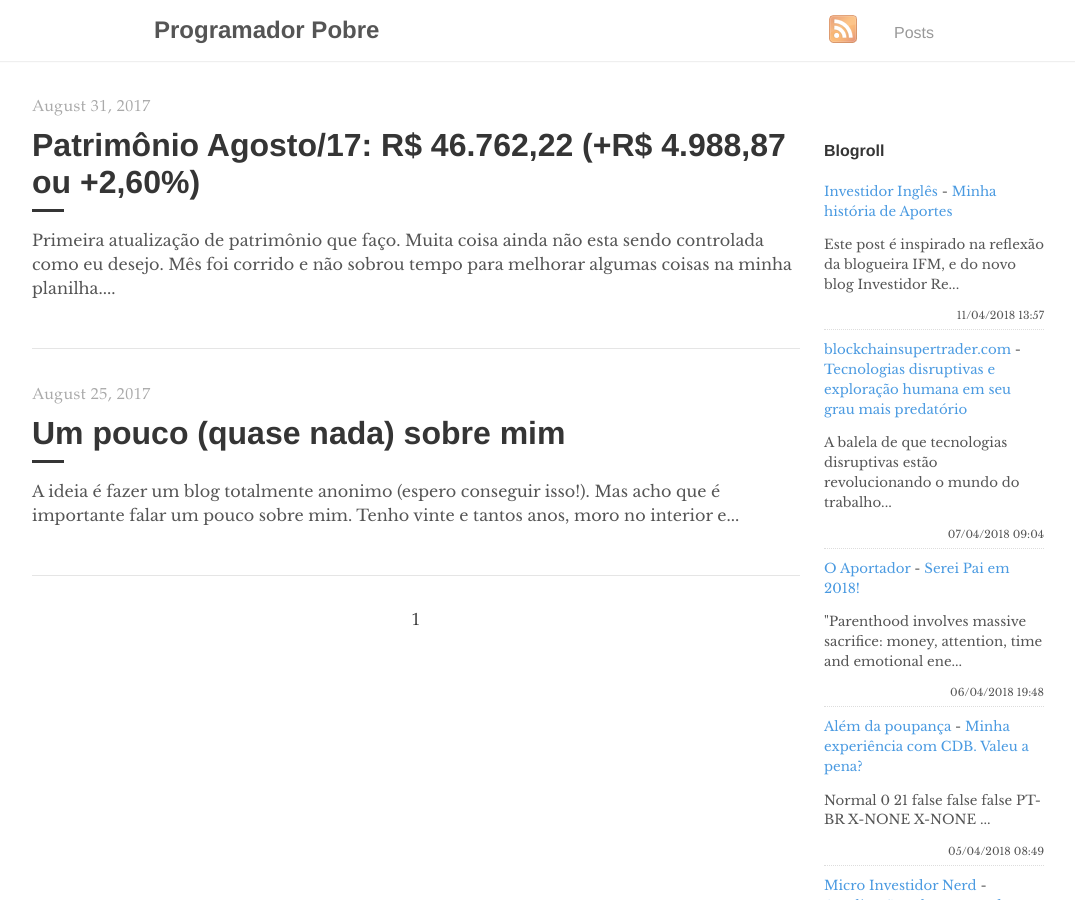
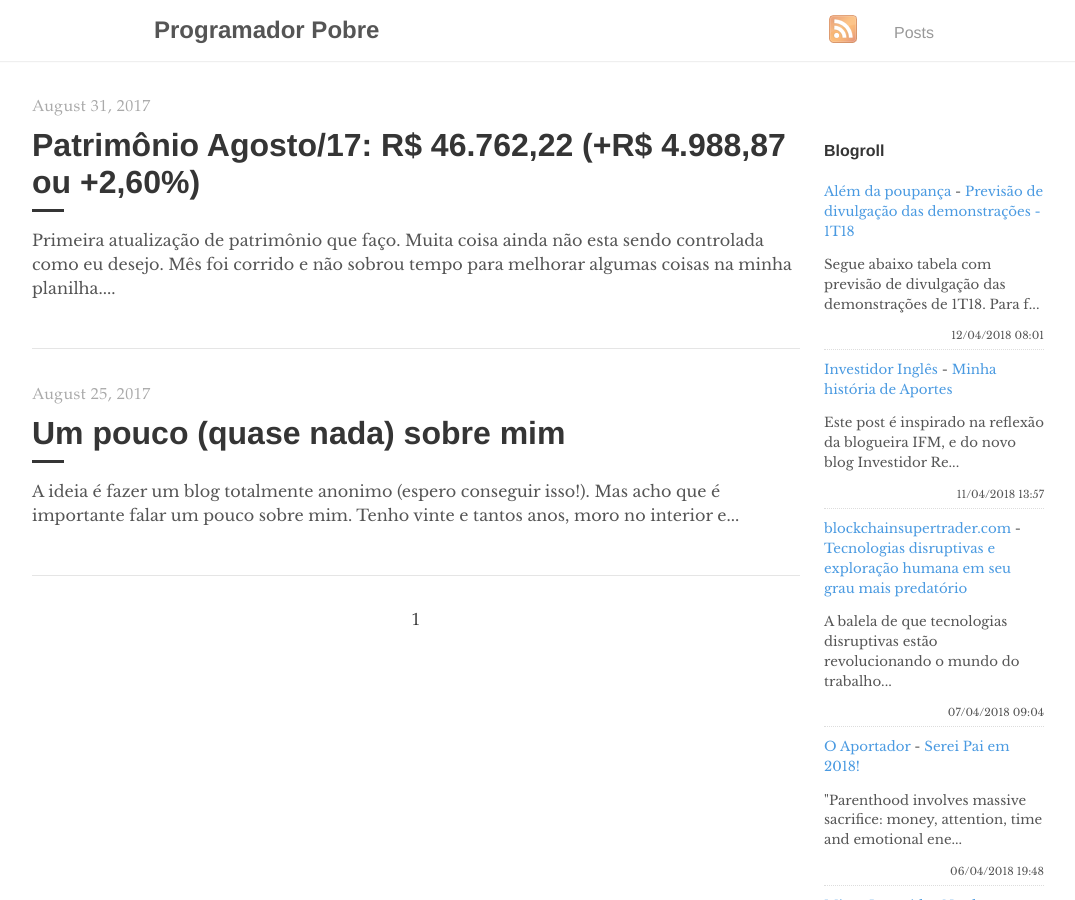
Before and after one commit to programadorpobre/programadorpobre.github.io, a Jekyll site: the page built from index.html, in a window 1280 px wide and 900 px high. Shown: the whole window, without its empty margins (96-1171 px from the left). Built offline with Jekyll 4.4.1, drawn with Linux system fonts in a browser that asks for light colours; the list of posts is cut into pages by our own code; comment, search, counter and statistics services are not loaded.

Commit message:
[ci skip] travis #250

```diff
--- a/_includes/feed-entries.html
+++ b/_includes/feed-entries.html
@@ -1,3 +1,8 @@
+<div class="feed-entry">
+    <a class="feed-entry-site-name" href="https://alemdapoupanca.blogspot.com/">Além da poupança</a> - <a class="feed-entry-title" href="https://alemdapoupanca.blogspot.com/2018/04/previsao-de-divulgacao-das.html">Previsão de divulgação das demonstrações - 1T18</a>
+    <p class="feed-entry-summary">Segue abaixo tabela com previsão de divulgação das demonstrações de 1T18. Para f...</p>
+    <time datetime="2018-04-12T08:01:00.001-03:00">12/04/2018 08:01</time>
+</div>
 <div class="feed-entry">
     <a class="feed-entry-site-name" href="https://www.investidoringles.com/">Investidor Inglês</a> - <a class="feed-entry-title" href="https://www.investidoringles.com/2018/04/historias-guardar-dinheiro.html">Minha história de Aportes</a>
     <p class="feed-entry-summary">Este post é inspirado na reflexão da blogueira IFM, e do novo blog Investidor Re...</p>
@@ -12,11 +17,6 @@
     <a class="feed-entry-site-name" href="https://oaportadorfinanceiro.blogspot.com/">O Aportador</a> - <a class="feed-entry-title" href="https://oaportadorfinanceiro.blogspot.com/2018/04/serei-pai-em-2018.html">Serei Pai em 2018!</a>
     <p class="feed-entry-summary">"Parenthood involves massive sacrifice: money, attention, time and emotional ene...</p>
     <time datetime="2018-04-06T19:48:00.003-03:00">06/04/2018 19:48</time>
-</div>
-<div class="feed-entry">
-    <a class="feed-entry-site-name" href="https://alemdapoupanca.blogspot.com/">Além da poupança</a> - <a class="feed-entry-title" href="https://alemdapoupanca.blogspot.com/2018/04/minha-experiencia-com-cdb-valeu-pena.html">Minha experiência com CDB. Valeu a pena?</a>
-    <p class="feed-entry-summary">       Normal  0      21      false  false  false    PT-BR  X-NONE  X-NONE      ...</p>
-    <time datetime="2018-04-05T08:49:00.000-03:00">05/04/2018 08:49</time>
 </div>
 <div class="feed-entry">
     <a class="feed-entry-site-name" href="https://microinvestidornerd.blogspot.com/">Micro Investidor Nerd</a> - <a class="feed-entry-title" href="https://microinvestidornerd.blogspot.com/2018/04/atualizacao-sobre-o-post-de-doacoes.html">Atualização sobre o post de doações: a blogosfera de finanças pode fazer a diferença para Brasil?</a>
```
